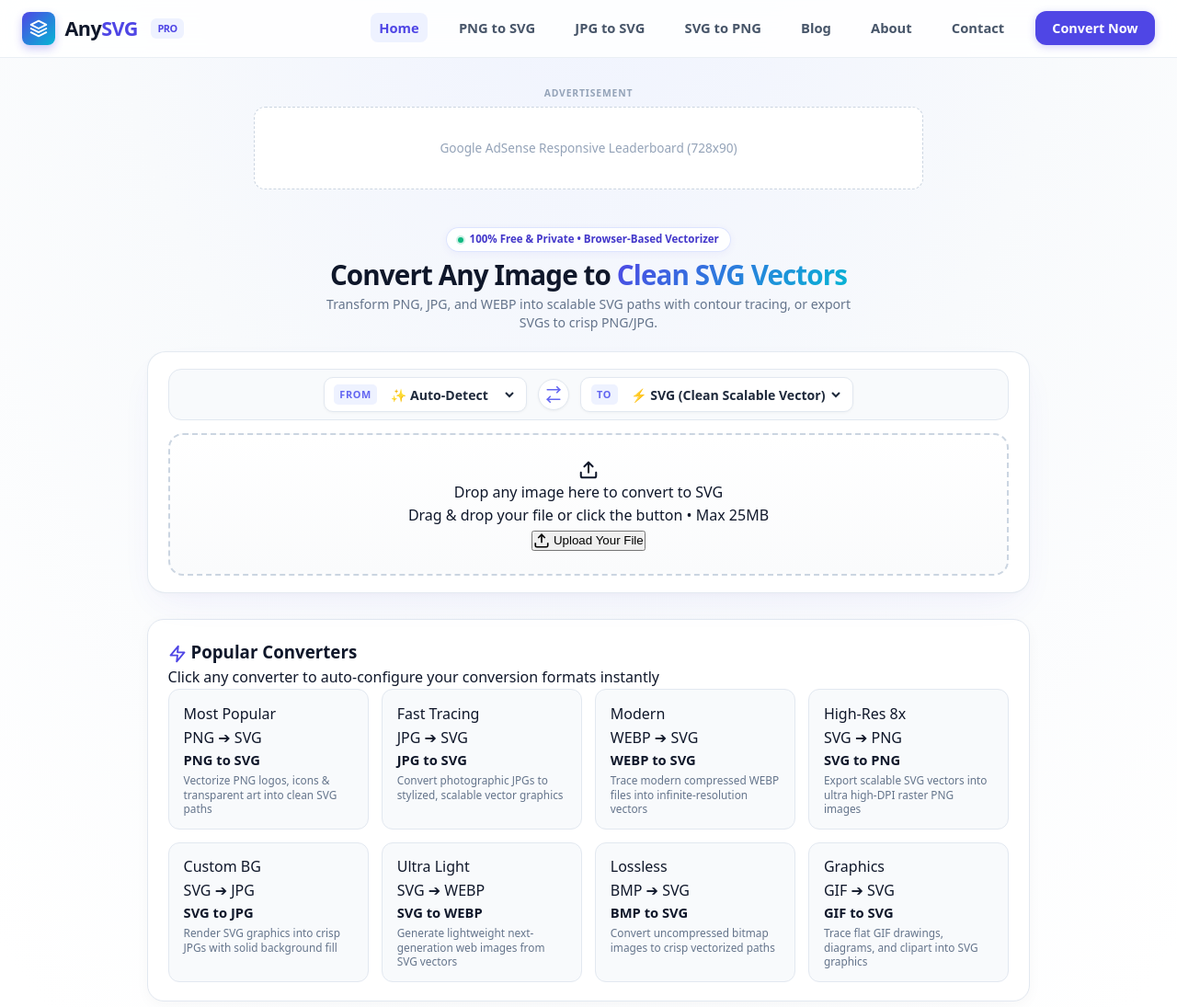
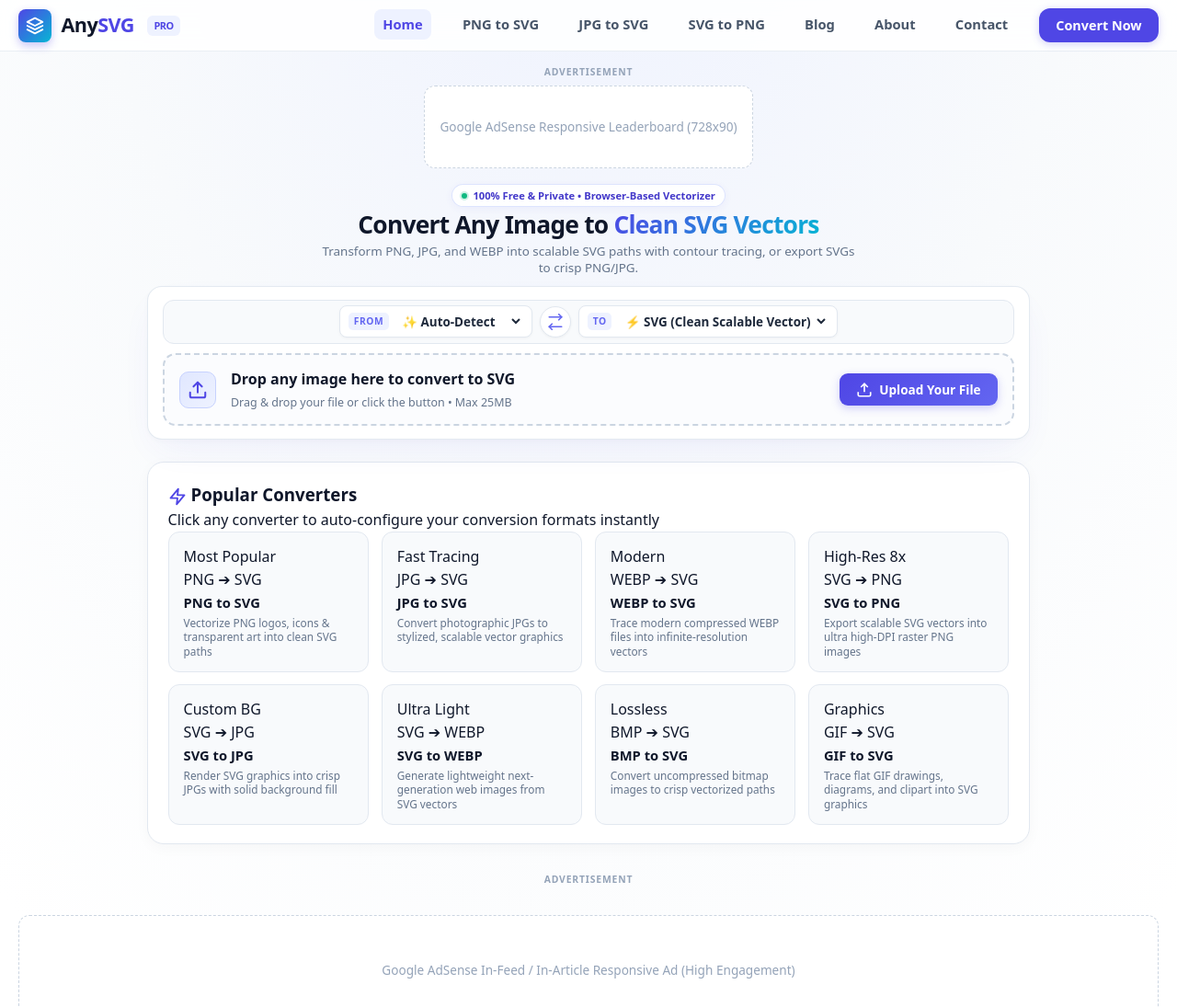
Before and after one commit to jacksperoo447-lab/any-svg-converter, a website: page index.html in a window 1280 px wide. Shown: the top 1095 px of the page at 92% size. Drawn offline with Linux system fonts and the light colour scheme.

Commit message:
style: compact studio dropzone, streamlined workspace height, and tight top spacing

```diff
--- a/css/styles.css
+++ b/css/styles.css
@@ -1575,3 +1575,253 @@
     transform: rotate(270deg) scale(1.08) !important;
   }
 }
+
+/* ==========================================================================
+   Ultra-Compact Studio Layout & Instant Auto-Scroll Workspace (v8.0)
+   ========================================================================== */
+
+/* Remove unnecessary top space */
+.site-header {
+  padding: 0.35rem 0 !important;
+}
+.header-container {
+  padding: 0.25rem 1.25rem !important;
+}
+
+.container {
+  padding: 0.35rem 1.25rem 2rem !important;
+}
+
+.ad-slot-wrapper {
+  margin: 0.5rem auto 0.4rem auto !important;
+}
+
+/* Compact Hero */
+.hero-compact {
+  margin-bottom: 0.5rem !important;
+  padding: 0.15rem 0 !important;
+}
+
+.hero-compact .hero-badge {
+  font-size: 0.7rem !important;
+  padding: 0.18rem 0.6rem !important;
+  margin-bottom: 0.25rem !important;
+}
+
+.hero-compact .hero-title {
+  font-size: 1.65rem !important;
+  margin-bottom: 0.2rem !important;
+  line-height: 1.2 !important;
+}
+
+.hero-compact .hero-subtitle {
+  font-size: 0.84rem !important;
+  margin: 0 auto !important;
+  line-height: 1.35 !important;
+  color: #64748b !important;
+}
+
+/* Compact Tool Card */
+.tool-card {
+  padding: 0.85rem 1rem !important;
+  margin-bottom: 1.25rem !important;
+  border-radius: 16px !important;
+}
+
+.converter-format-bar {
+  padding: 0.35rem 0.65rem !important;
+  margin-bottom: 0.65rem !important;
+  border-radius: 12px !important;
+  gap: 0.5rem !important;
+}
+
+.format-pill-group {
+  padding: 0.25rem 0.55rem !important;
+  border-radius: 8px !important;
+}
+
+.format-tag {
+  font-size: 0.64rem !important;
+  padding: 0.1rem 0.35rem !important;
+}
+
+.format-select-clean {
+  font-size: 0.84rem !important;
+}
+
+/* Compact Studio Dropzone */
+.dropzone-compact {
+  padding: 0.85rem 1rem !important;
+  border-radius: 14px !important;
+  background: #fbfcfe !important;
+  border: 2px dashed #cbd5e1 !important;
+  cursor: pointer;
+  transition: all 0.2s ease !important;
+}
+
+.dropzone-compact:hover, .dropzone-compact.drag-over {
+  border-color: #6366f1 !important;
+  background: #f5f7ff !important;
+  transform: translateY(-1px) !important;
+}
+
+.dropzone-compact-inner {
+  display: flex;
+  align-items: center;
+  justify-content: space-between;
+  gap: 1rem;
+  width: 100%;
+  flex-wrap: wrap;
+}
+
+.dropzone-icon-compact {
+  width: 40px;
+  height: 40px;
+  background: linear-gradient(135deg, #e0e7ff 0%, #eef2ff 100%);
+  border: 1px solid #c7d2fe;
+  border-radius: 10px;
+  display: flex;
+  align-items: center;
+  justify-content: center;
+  color: #4f46e5;
+  flex-shrink: 0;
+}
+
+.dropzone-text-group {
+  text-align: left;
+  flex: 1;
+  min-width: 200px;
+}
+
+.dropzone-title-compact {
+  font-size: 1rem;
+  font-weight: 700;
+  color: #0f172a;
+  margin-bottom: 0.15rem;
+}
+
+.dropzone-sub-compact {
+  font-size: 0.78rem;
+  color: #64748b;
+}
+
+.btn-upload-file {
+  background: linear-gradient(135deg, #4f46e5 0%, #6366f1 100%);
+  color: #ffffff;
+  border: none;
+  font-family: inherit;
+  font-size: 0.85rem;
+  font-weight: 700;
+  padding: 0.5rem 1.15rem;
+  border-radius: 9px;
+  cursor: pointer;
+  display: inline-flex;
+  align-items: center;
+  gap: 0.45rem;
+  box-shadow: 0 3px 10px rgba(79, 70, 229, 0.25);
+  transition: all 0.2s ease;
+  flex-shrink: 0;
+}
+
+.btn-upload-file:hover {
+  background: linear-gradient(135deg, #4338ca 0%, #4f46e5 100%);
+  transform: translateY(-1px);
+  box-shadow: 0 4px 14px rgba(79, 70, 229, 0.35);
+}
+
+/* Compact Results Workspace (100% fits on laptop screen without scrolling) */
+.results-workspace {
+  grid-template-columns: 1.15fr 0.85fr !important;
+  gap: 1rem !important;
+  margin-top: 0.5rem !important;
+}
+
+.preview-stage {
+  padding: 0.75rem !important;
+  border-radius: 12px !important;
+  background: #f8fafc !important;
+}
+
+.preview-header {
+  margin-bottom: 0.45rem !important;
+}
+
+.preview-tab-btn {
+  padding: 0.25rem 0.65rem !important;
+  font-size: 0.78rem !important;
+}
+
+.preview-box {
+  min-height: 250px !important;
+  max-height: 330px !important;
+  border-radius: 10px !important;
+  padding: 0.5rem !important;
+}
+
+.preview-stats-bar {
+  margin-top: 0.45rem !important;
+  font-size: 0.78rem !important;
+}
+
+.controls-panel {
+  padding: 0.85rem 1rem !important;
+  border-radius: 12px !important;
+  gap: 0.6rem !important;
+}
+
+.panel-title {
+  font-size: 0.95rem !important;
+  padding-bottom: 0.4rem !important;
+  margin-bottom: 0.15rem !important;
+}
+
+.control-group {
+  gap: 0.2rem !important;
+}
+
+.control-label {
+  font-size: 0.78rem !important;
+}
+
+.control-badge {
+  font-size: 0.72rem !important;
+  padding: 0.1rem 0.35rem !important;
+}
+
+.segmented-toggle {
+  padding: 0.18rem !important;
+}
+
+.segmented-btn {
+  padding: 0.28rem 0.6rem !important;
+  font-size: 0.78rem !important;
+}
+
+.slider-input {
+  margin: 0.2rem 0 !important;
+}
+
+.action-buttons {
+  display: flex;
+  flex-direction: column;
+  gap: 0.4rem !important;
+  margin-top: 0.35rem !important;
+}
+
+.action-buttons .btn-primary, .action-buttons .btn-secondary {
+  padding: 0.48rem 0.85rem !important;
+  font-size: 0.84rem !important;
+}
+
+@media (max-width: 768px) {
+  .dropzone-compact-inner {
+    flex-direction: column;
+    text-align: center;
+  }
+  .dropzone-text-group {
+    text-align: center;
+  }
+  .results-workspace {
+    grid-template-columns: 1fr !important;
+  }
+}
```
